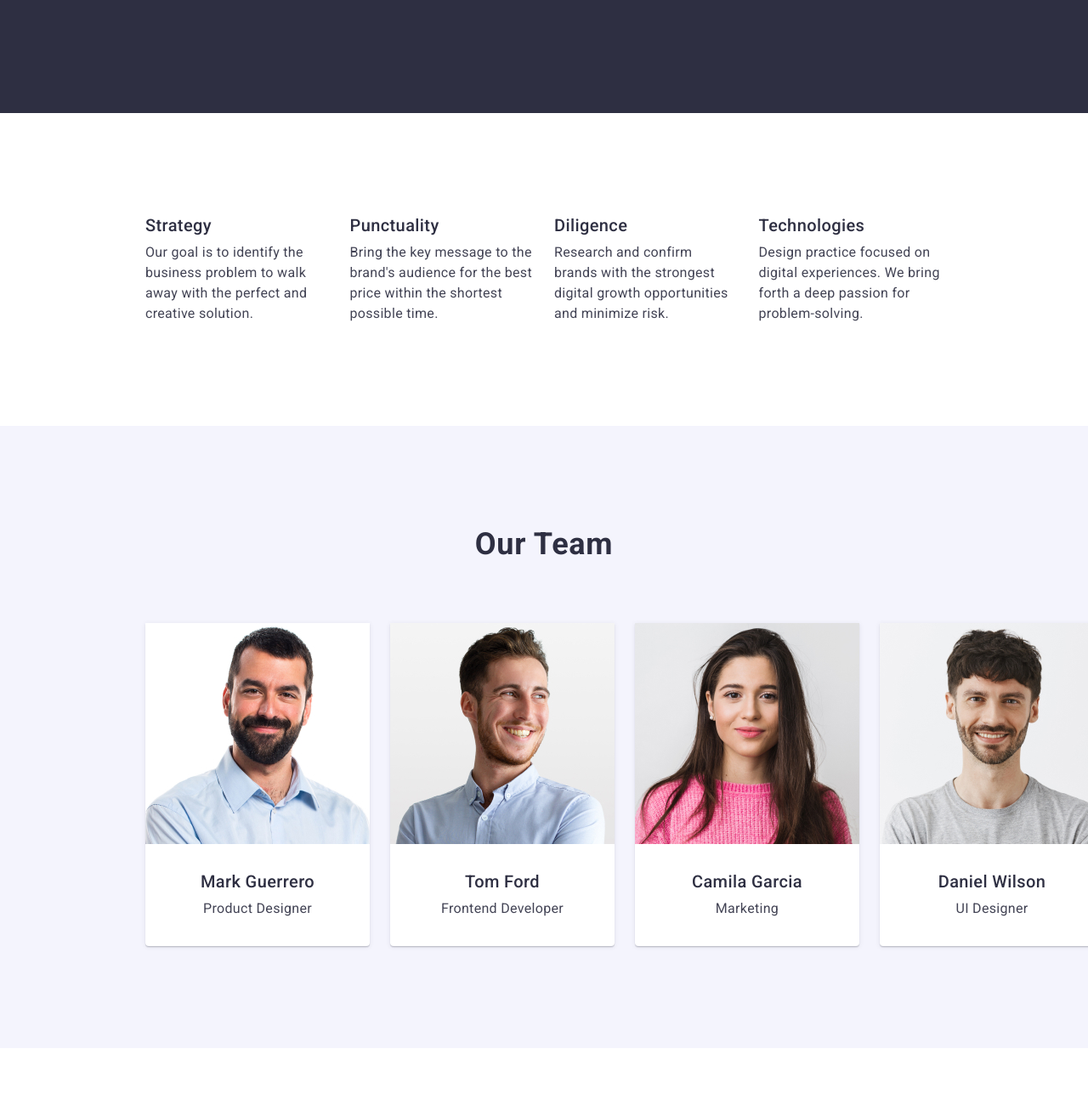
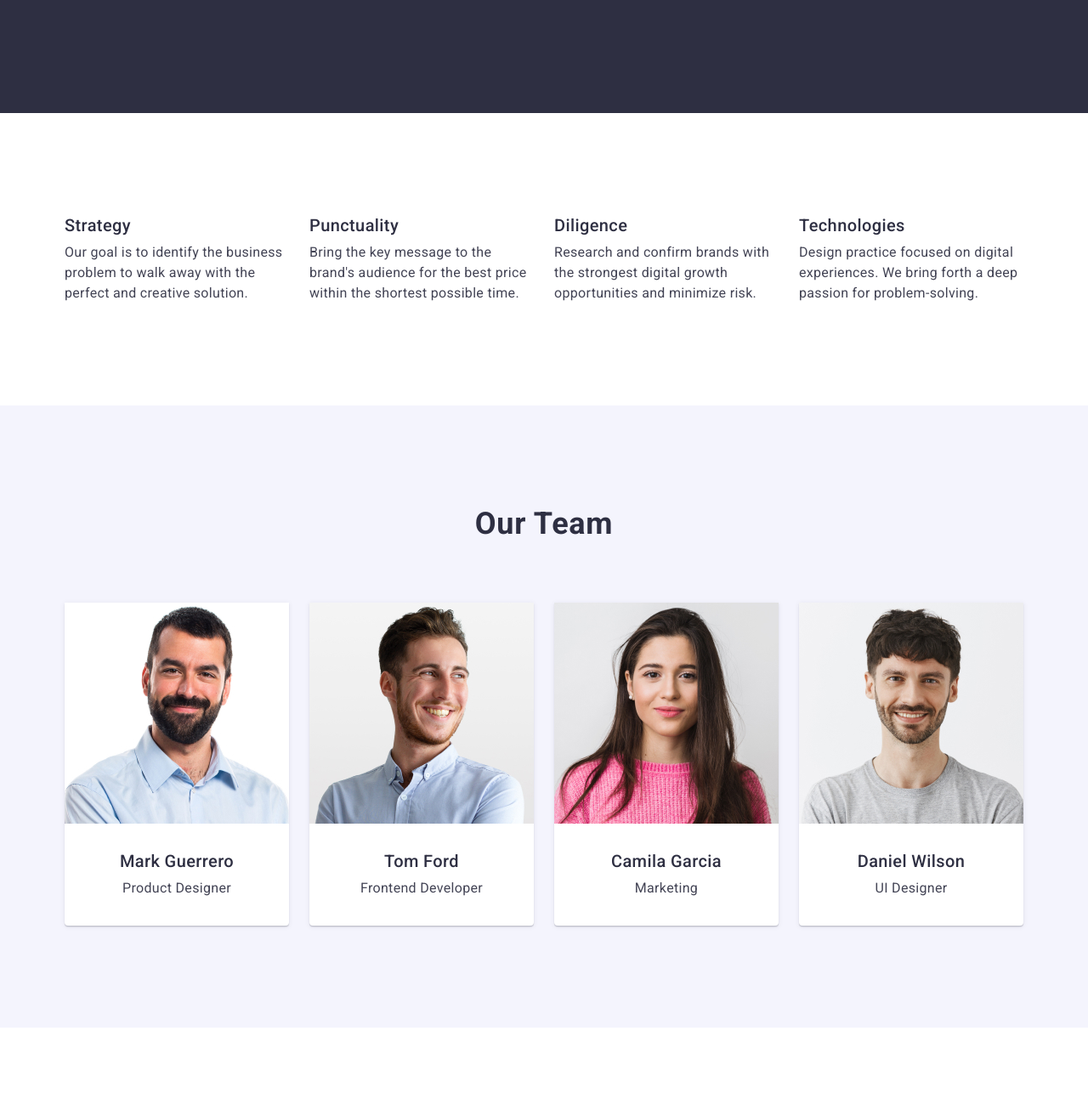
Before and after one commit to ArtemChayka/goit-markup-hw-03, a plain HTML site: page index.html in a window 1280 px wide. Shown: the part 540-1840 px from the top of the page at 85% size. Drawn offline with nearby package versions, Linux system fonts and the light colour scheme.

Commit message:
final correction

```diff
--- a/css/style.css
+++ b/css/style.css
@@ -4,7 +4,6 @@ body {
   background-color: #fff;
 }
 
-/* reset */
 a {
   text-decoration: none;
 }
@@ -25,8 +24,6 @@ ul {
   margin: 0;
   padding-left: 0;
 }
-
-/* common */
 
 .header {
   border-bottom: 1px solid #e7e9fc;
@@ -176,10 +173,6 @@ img {
   overflow: hidden;
 }
 
-.benefits-section {
-  padding: 120px 156px;
-}
-
 .benefits-section-title {
   font-family: 'Roboto', sans-serif;
   font-weight: 500;
@@ -210,7 +203,6 @@ img {
 
 .team-section {
   background: #f4f4fd;
-  padding: 120px 156px;
 }
 
 .team-list {
@@ -237,7 +229,8 @@ img {
   width: calc((100% - 72px) / 4);
   border-radius: 0 0 4px 4px;
   width: 264px;
-  box-shadow: 0 2px 1px 0 rgba(46, 47, 66, 0.08), 0 1px 1px 0 rgba(46, 47, 66, 0.16), 0 1px 6px 0 rgba(46, 47, 66, 0.08);
+  box-shadow: 0 2px 1px 0 rgba(46, 47, 66, 0.08),
+    0 1px 1px 0 rgba(46, 47, 66, 0.16), 0 1px 6px 0 rgba(46, 47, 66, 0.08);
 }
 
 .team-section-name {
@@ -264,9 +257,6 @@ img {
   padding: 32px 16px;
 }
 
-.portfolio-section {
-  padding: 120px 156px;
-}
 .portfolio-container {
   padding-bottom: 32px;
   padding-left: 16px;
@@ -282,7 +272,6 @@ img {
   width: calc((100% - 72px) / 3);
 }
 
-
 .portfolio-section-title {
   font-family: 'Roboto', sans-serif;
   font-weight: 700;
@@ -292,7 +281,7 @@ img {
   text-align: center;
   text-transform: capitalize;
   color: #2e2f42;
-    margin-bottom: 72px;
+  margin-bottom: 72px;
 }
 
 .portfolio-item-title {
```
